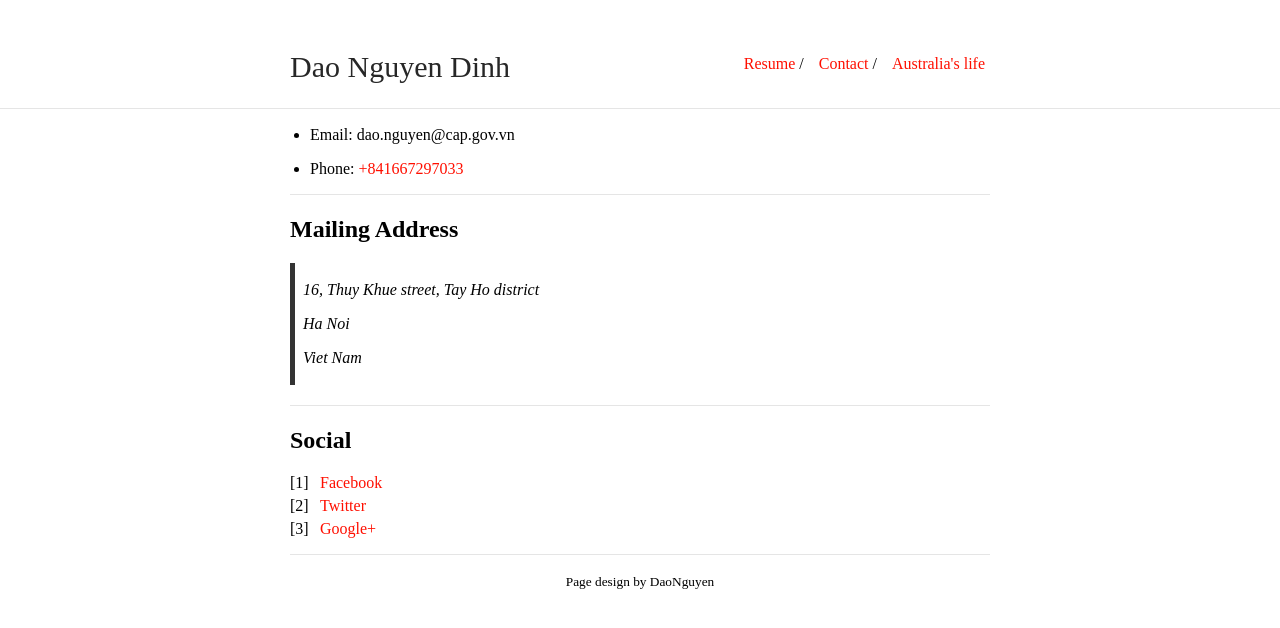
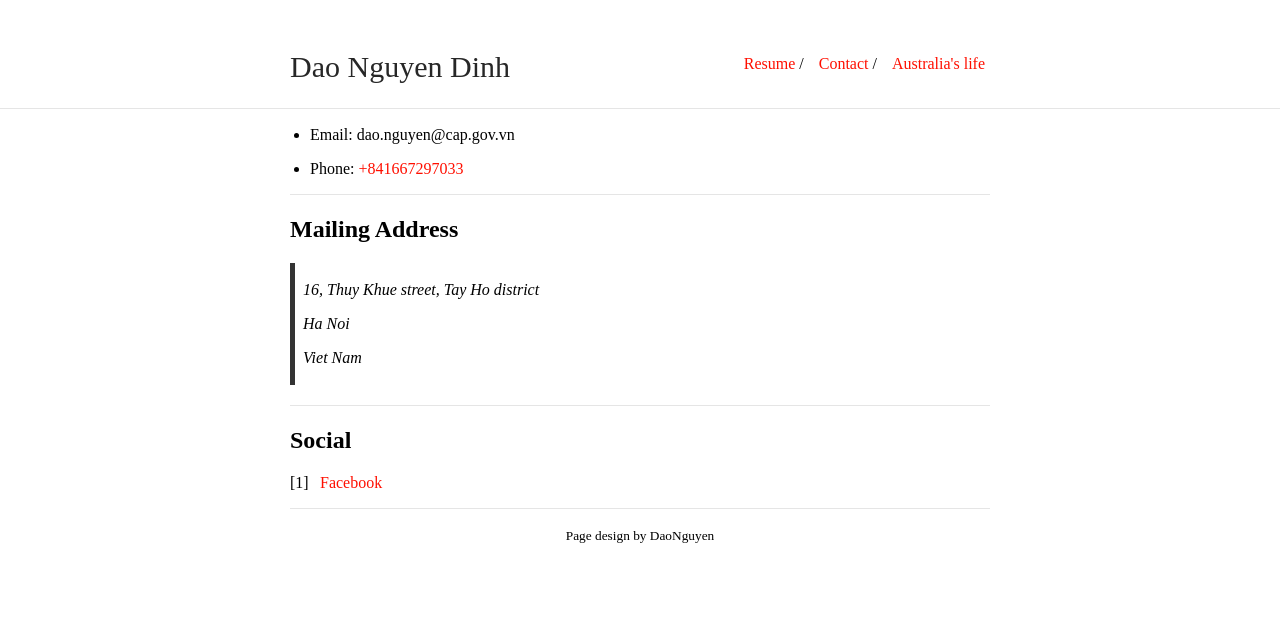
Before and after one commit to daonguyen92hd/daonguyen92.github.io, a Jekyll site: the page built from contact.md, in a window 1280 px wide. Shown: the top 628 px of the page. Built offline with Jekyll 4.4.1, drawn with Linux system fonts in a browser that asks for light colours.

Commit message:
Update contact.md

```diff
--- a/contact.md
+++ b/contact.md
@@ -22,5 +22,3 @@ is_contact: true
 ## Social
 
 1. [Facebook](https://www.facebook.com/daoktqd.tk)
-2. [Twitter](#)
-3. [Google+](#)
```
